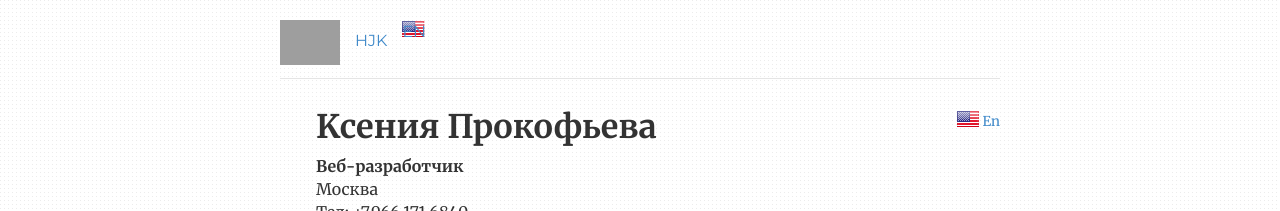
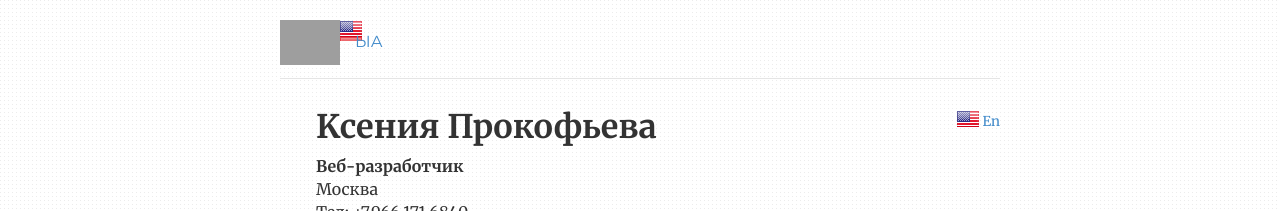
Before and after one commit to cvkp/cvkp.github.io, a Jekyll site: the page built from index.html, in a window 1280 px wide. Shown: the top 211 px of the page. Built offline with Jekyll 4.4.1, drawn with Linux system fonts in a browser that asks for light colours; nearby versions of some CDN libraries; the list of posts is cut into pages by our own code; grey boxes are pictures that could not be loaded.

Commit message:
Update header.html

```diff
--- a/_includes/header.html
+++ b/_includes/header.html
@@ -10,12 +10,12 @@
         </a>
 
 
-<li class="pull-left"> <a href="/notes/video.html"><span class="languages" id="languages">hjk</span></a> </li>
+<li class="pull-left"> <a href="/notes/video.html" class="en" title="en">ыа<span class="languages" id="languages"></span></a> </li>
 
 
 
 
-        <a href="/index-en" class="en" title="en">En</a>
+
 
        </li>
 
```
